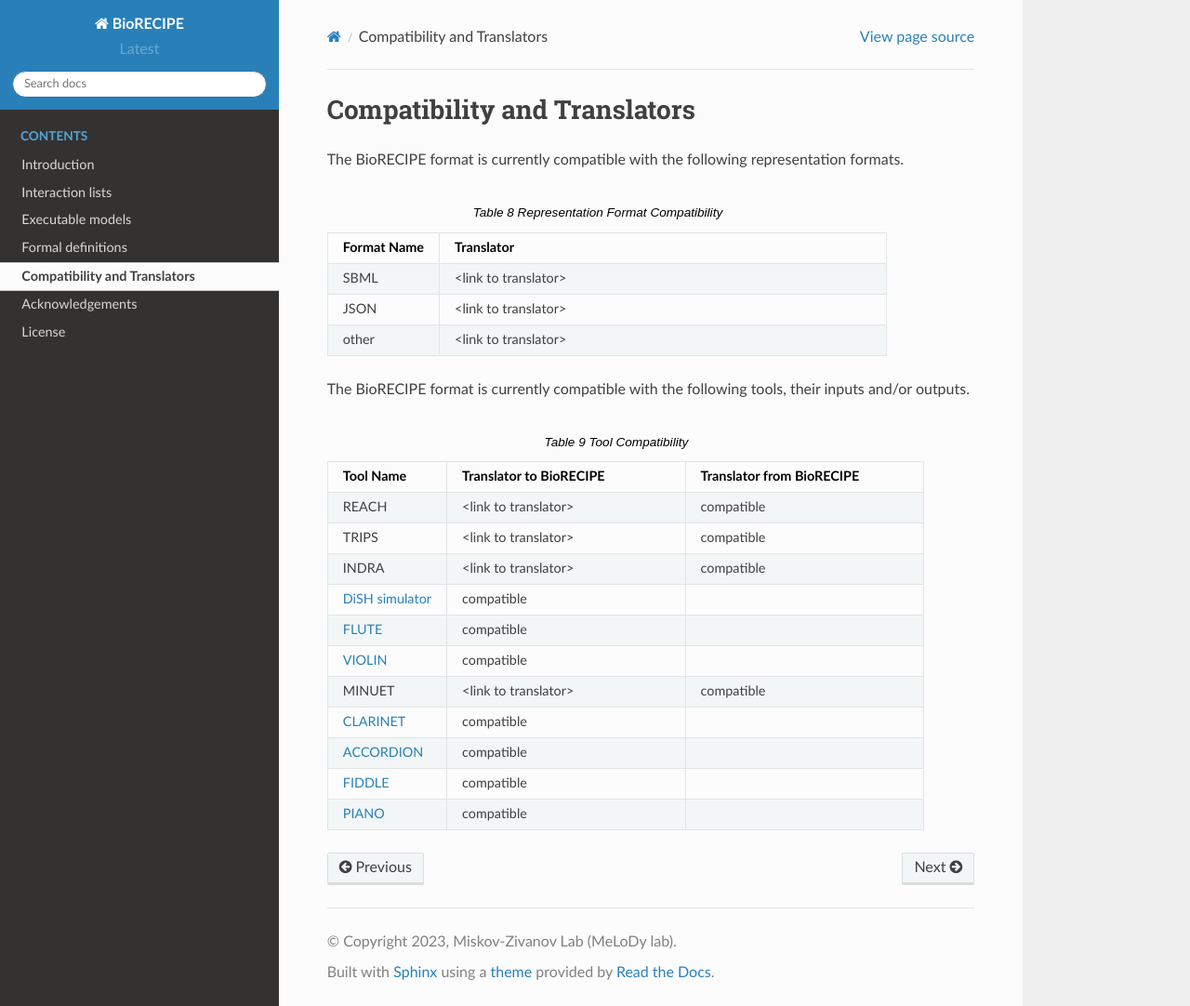
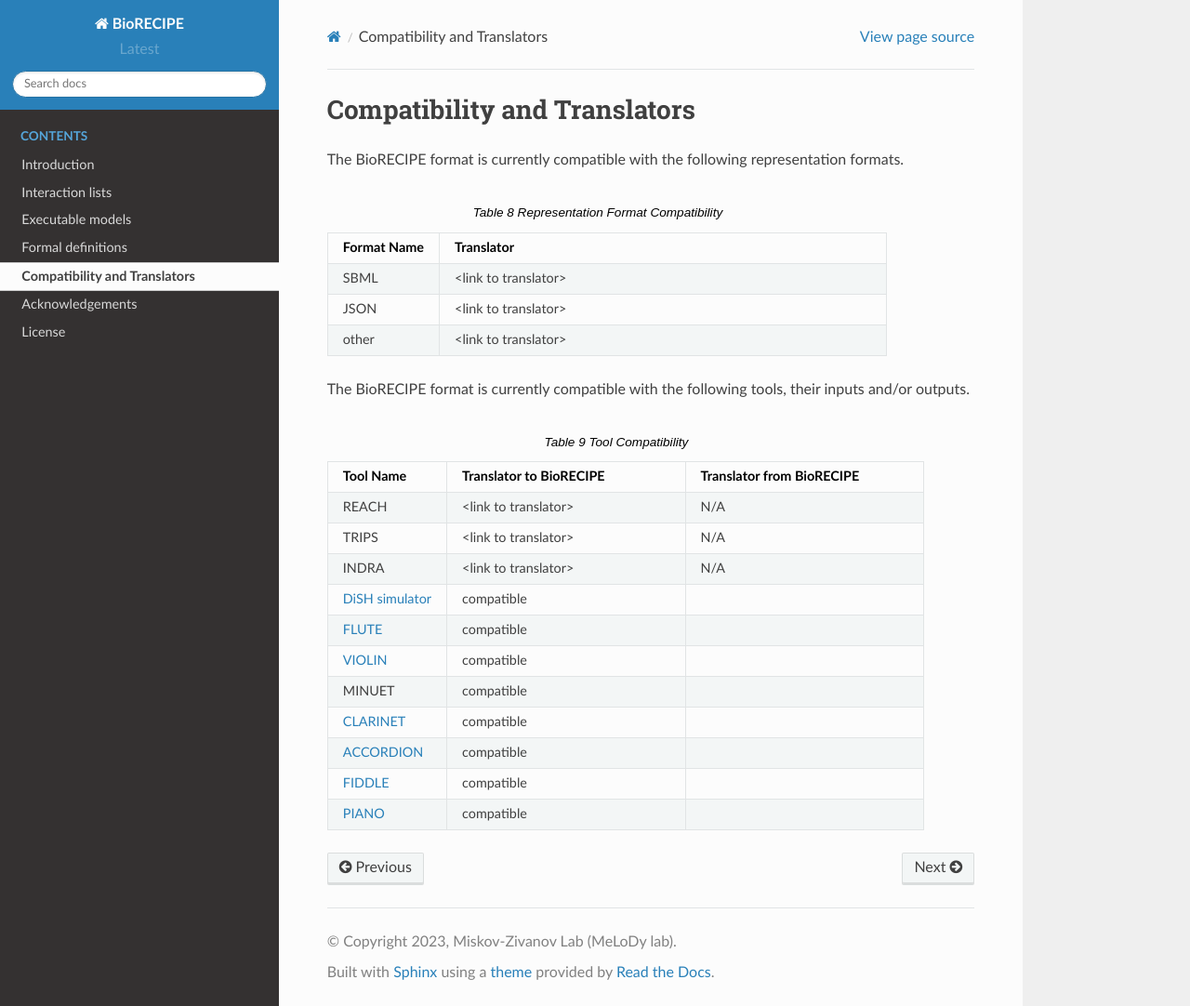
Before and after one commit to pitt-miskov-zivanov-lab/BioRECIPE, a Sphinx documentation site: the page built from docs/compatibility.rst, in a window 1280 px wide and 1082 px high. Shown: the whole window at 93% size. Built offline with Sphinx 7.4.7 and the Read the Docs theme 2.0.0, drawn with Linux system fonts in a browser that asks for light colours.

Commit message:
Update compatibility.rst

```diff
--- a/docs/compatibility.rst
+++ b/docs/compatibility.rst
@@ -18,13 +18,13 @@ The BioRECIPE format is currently compatible with the following tools, their inp
     :header: Tool Name, Translator to BioRECIPE, Translator from BioRECIPE
     :widths: 20, 40, 40
 
-    REACH, <link to translator>, compatible
-    TRIPS, <link to translator>, compatible
-    INDRA, <link to translator>, compatible
+    REACH, <link to translator>, N/A
+    TRIPS, <link to translator>, N/A
+    INDRA, <link to translator>, N/A
     `DiSH simulator <https://scholar.google.com/citations?view_op=view_citation&hl=en&user=tUrAYVsAAAAJ&citation_for_view=tUrAYVsAAAAJ:GFxP56DSvIMC>`_, compatible
     `FLUTE <https://melody-flute.readthedocs.io>`_, compatible
     `VIOLIN <https://theviolin.readthedocs.io>`_, compatible
-    MINUET, <link to translator>, compatible
+    MINUET, compatible
     `CLARINET <https://theclarinet.readthedocs.io>`_, compatible
     `ACCORDION <https://accordion.readthedocs.io>`_, compatible
     `FIDDLE <https://melody-fiddle.readthedocs.io/>`_, compatible
```
